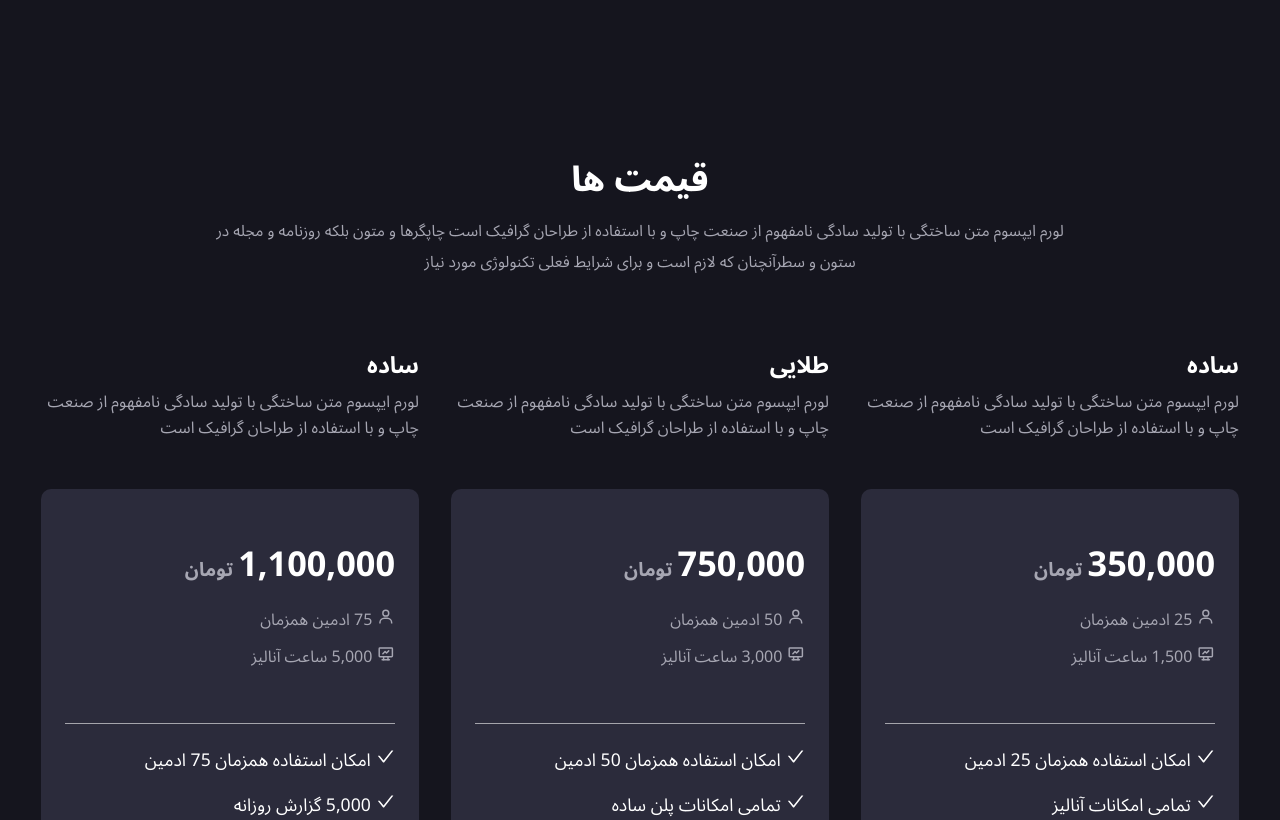
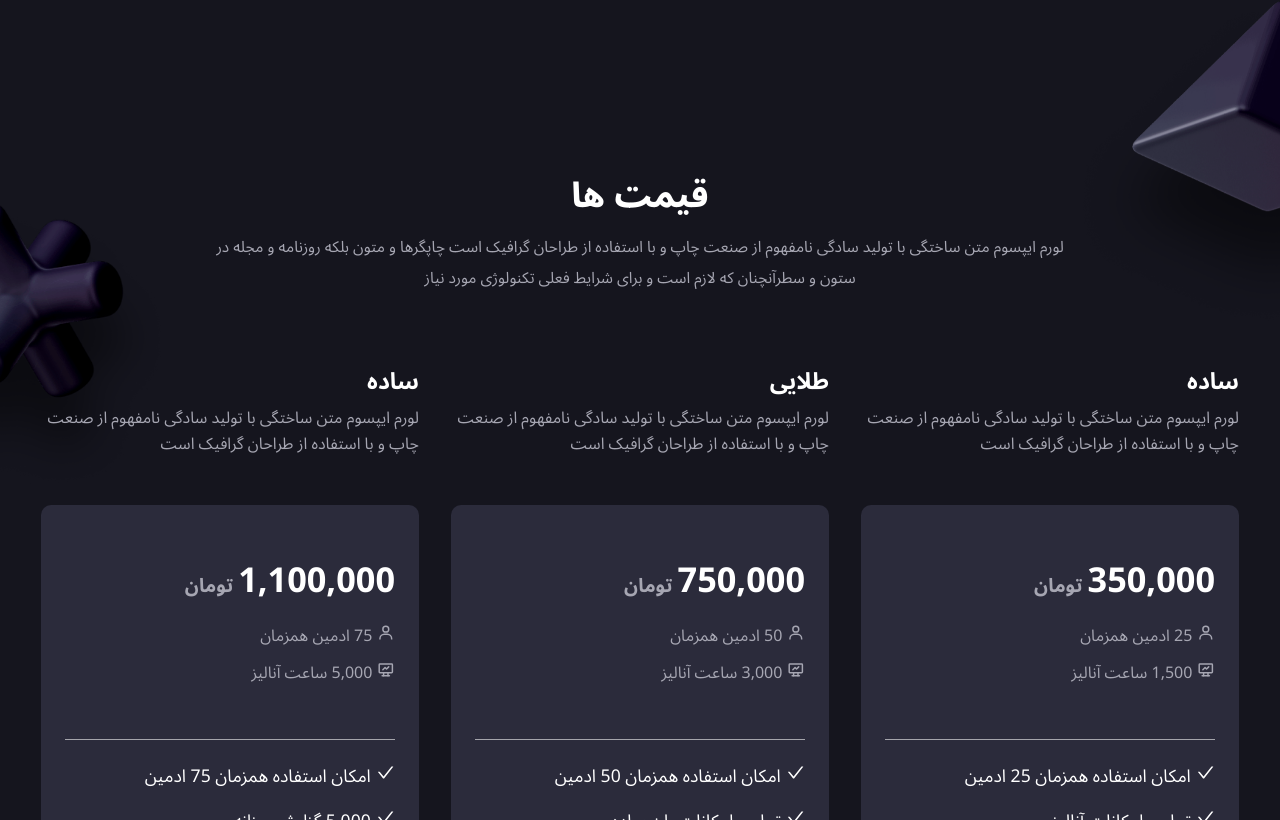
Before and after one commit to Amin-Ansari/Darkbit-X, a React (Create React App) app: page / in a window 1280 px wide. Shown: the part 7680-8500 px from the top of the page. Built offline with nearby package versions, Linux system fonts and the light colour scheme.

Commit message:
The floating shapes are added to the pricing section

```diff
--- a/src/components/Body/PricingSection.css
+++ b/src/components/Body/PricingSection.css
@@ -1,7 +1,11 @@
+.pricing-section {
+  position: relative;
+  grid-column: span 12;
+  padding-top: 1rem;
+}
 .pricing-plan-wrapper {
   grid-column: span 12;
   display: grid;
   grid-template-columns: repeat(12, 1fr);
-  grid-template-rows: 1fr;
-  justify-content: center;
+  position: relative;
 }
--- a/src/components/Body/PricingSection.js
+++ b/src/components/Body/PricingSection.js
@@ -1,11 +1,13 @@
 import React from "react";
 import SectionHeadline from "../UI/SectionHeadline";
+import FloatingShapes from "./FloatingShapes";
 import Plan from "./Plan";
 import "./PricingSection.css";
 
 const PricingSection = (props) => {
   return (
-    <>
+    <div className="pricing-section">
+      <FloatingShapes />
       <SectionHeadline title="قیمت ها">
         لورم ایپسوم متن ساختگی با تولید سادگی نامفهوم از صنعت چاپ و با استفاده
         از طراحان گرافیک است چاپگرها و متون بلکه روزنامه و مجله در ستون و
@@ -49,7 +51,7 @@ const PricingSection = (props) => {
           ]}
         ></Plan>
       </div>
-    </>
+    </div>
   );
 };
 
```
